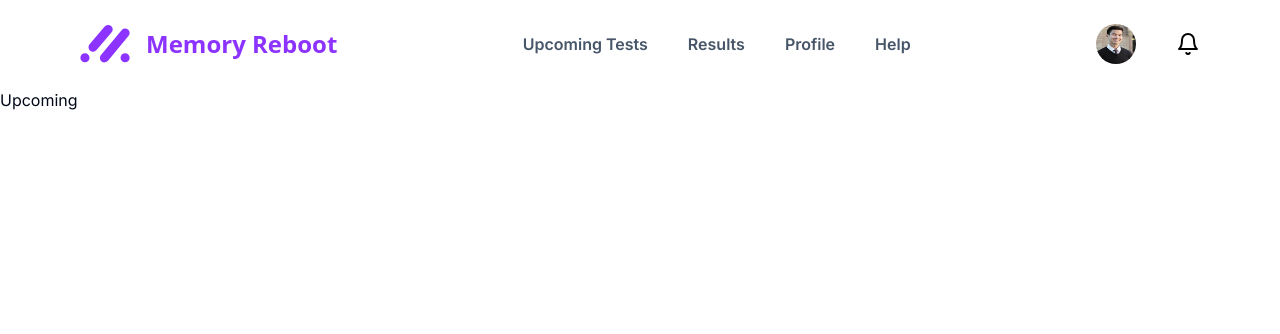
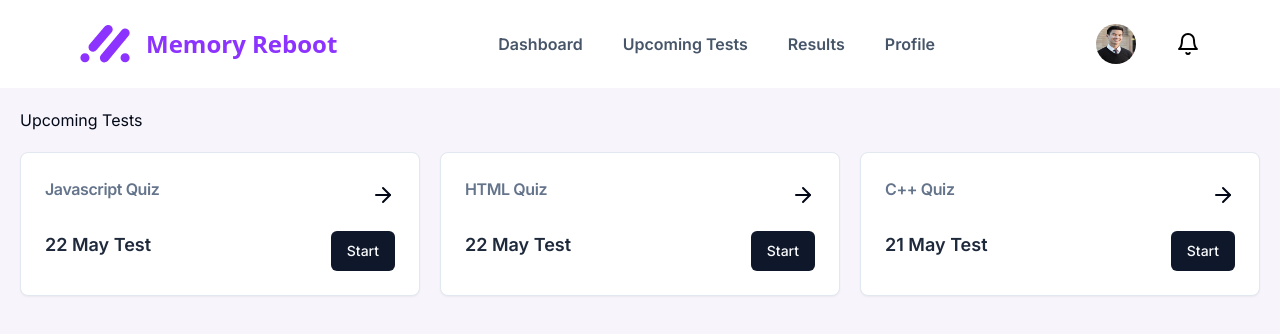
Before and after one commit to 1tsak/memory-reboot, a Next.js app: page /upcoming in a window 1280 px wide. Shown: the top 334 px of the page. Built offline with nearby package versions, Linux system fonts and the light colour scheme.

Commit message:
Upcoming Tests

```diff
--- a/app/upcoming/page.tsx
+++ b/app/upcoming/page.tsx
@@ -1,12 +1,20 @@
-import HomeNavBar from "@/components/HomeNavBar"
+import HomeNavBar from "@/components/HomeNavBar";
+import TestCard from "@/components/TestCard";
 
 const page = () => {
   return (
-    <>
-    <HomeNavBar></HomeNavBar>
-    <div>Upcoming</div>
-    </>
-  )
-}
+    <div className="min-h-screen bg-[#F7F4FB]">
+      <HomeNavBar />
+      <div className="p-5 flex flex-col gap-5">
+    <h2>Upcoming Tests</h2>
+      <div className="grid grid-cols-3 gap-5 w-full">
+        <TestCard title="Javascript Quiz" date="22 May" />
+        <TestCard title="HTML Quiz" date="22 May" />
+        <TestCard title="C++ Quiz" date="21 May" />
+      </div>
+      </div>
+    </div>
+  );
+};
 
-export default page
+export default page;
--- a/components/Content.tsx
+++ b/components/Content.tsx
@@ -121,7 +121,7 @@ const Card1 = ()=>{
     return <div className='w-60 h-80 flex flex-col content-center justify-between rounded-lg overflow-hidden bg-white/90'>
         <img className='brightness-75' src={"/card1.png"}/>
         <p className='max-w-30 text-black font-medium content-end mb-4 p-4 flex-grow break-words'>
-        Empower Your Educational Institution with School Manager Pro --->
+        Empower Your Educational Institution with School Manager Pro -
         </p>
     </div>
 }
--- a/components/HomeNavBar.tsx
+++ b/components/HomeNavBar.tsx
@@ -1,3 +1,4 @@
+"use client"
 import Image from "next/image";
 import React from "react";
 import { Button } from "./ui/button";
@@ -9,11 +10,11 @@ import {
   PopoverContent,
   PopoverTrigger,
 } from "@/components/ui/popover";
-import { getAuth, signOut } from "firebase/auth";
+import { signOut } from "firebase/auth";
+import {auth} from "@/lib/firebase"
 import { useRouter } from "next/navigation";
 
 const HomeNavBar = () => {
-  const auth =getAuth();
   const router = useRouter();
   const signOutAccount=()=>{
     signOut(auth).then(() => {
@@ -42,7 +43,10 @@ const HomeNavBar = () => {
             </Link>
             <Link href={"/login"}><Button size="lg" className="bg-brand">Login</Button></Link>
           </div> */}
-          <ul className="flex space-x-10 text-slate-600 font-semibold">
+          <ul className="flex space-x-10 text-slate-600 font-semibold cursor-pointer">
+            <li>
+              <Link href="/home">Dashboard</Link>
+            </li>
             <li>
               <Link href="/upcoming">Upcoming Tests</Link>
             </li>
@@ -52,9 +56,9 @@ const HomeNavBar = () => {
             <li>
               <Link href="">Profile</Link>
             </li>
-            <li>
+            {/* <li>
               <Link href="">Help</Link>
-            </li>
+            </li> */}
           </ul>
           <div className="flex justify-center content-center align-bottom gap-10">
             <Popover>
--- a/components/StudentDashboard.tsx
+++ b/components/StudentDashboard.tsx
@@ -34,6 +34,7 @@ import {
 } from "recharts";
 import { Button } from "@/components/ui/button";
 import Link from "next/link";
+import TestCard from "./TestCard";
 
 const COLORS = ["#0088FE", "#00C49F", "#FFBB28", "#FF8042"];
 
@@ -276,22 +277,7 @@ export default function StudentDashboard() {
             <div>8h 30 m</div>
           </div>
         </Card>
-        <Card>
-          <CardHeader className="flex flex-row justify-between">
-            <CardTitle className="text-md text-slate-500">
-              Today's Course
-            </CardTitle>
-            <ArrowRightIcon />
-          </CardHeader>
-          <CardContent className="flex flex-row justify-between">
-            <CardDescription className="text-lg font-semibold text-slate-800">
-              08 April Test
-            </CardDescription>
-            <Link href={"/test"}>
-              <Button>Start</Button>
-            </Link>
-          </CardContent>
-        </Card>
+        <TestCard title="Today's Course" date="21 May"/>
       </div>
     </div>
   );
--- /dev/null
+++ b/components/TestCard.tsx
@@ -0,0 +1,32 @@
+import React from "react";
+import {
+  Card,
+  CardContent,
+  CardDescription,
+  CardHeader,
+  CardTitle,
+} from "@/components/ui/card";
+import Link from "next/link";
+
+import { ArrowRightIcon } from "lucide-react";
+import { Button } from "./ui/button";
+const TestCard = ({ title, date, id = null }: any) => {
+  return (
+    <Card>
+      <CardHeader className="flex flex-row justify-between">
+        <CardTitle className="text-md text-slate-500">{title}</CardTitle>
+        <ArrowRightIcon />
+      </CardHeader>
+      <CardContent className="flex flex-row justify-between">
+        <CardDescription className="text-lg font-semibold text-slate-800">
+          {date} Test
+        </CardDescription>
+        <Link href={"/test"}>
+          <Button>Start</Button>
+        </Link>
+      </CardContent>
+    </Card>
+  );
+};
+
+export default TestCard;
```
